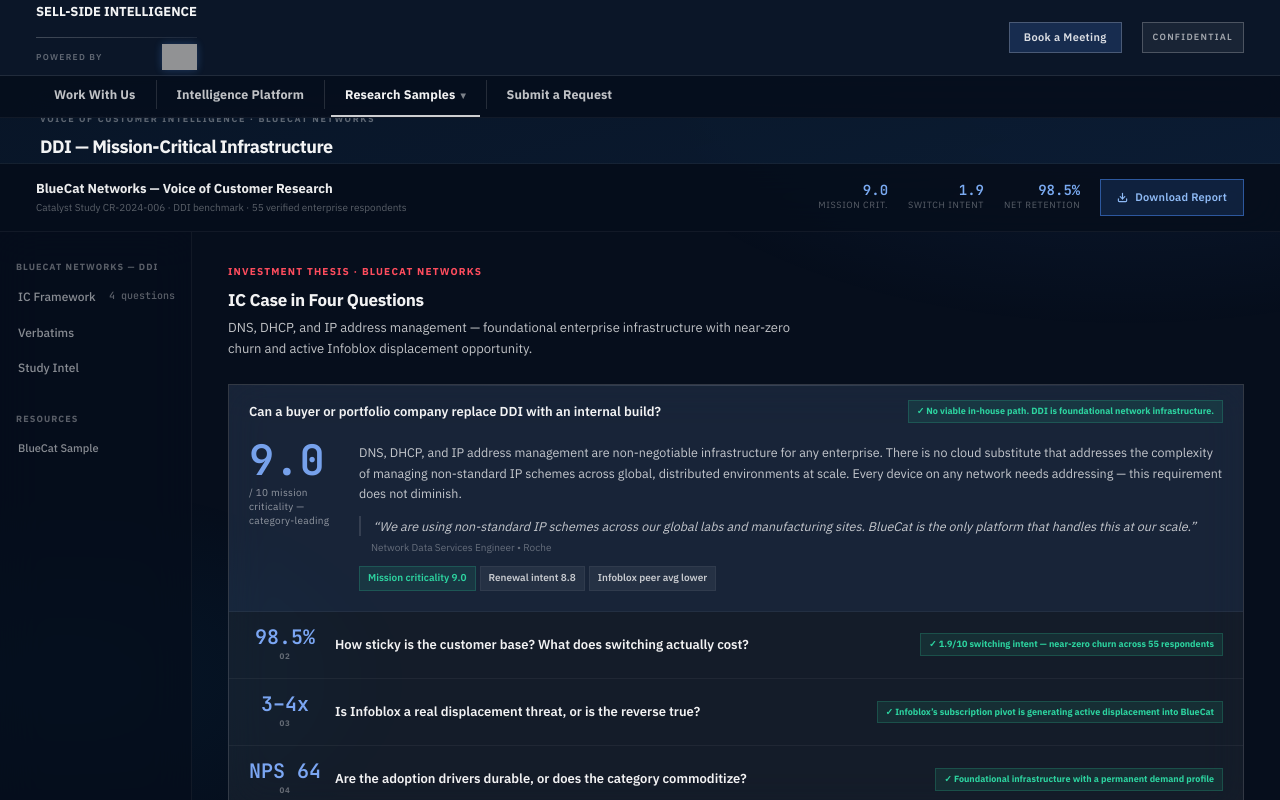
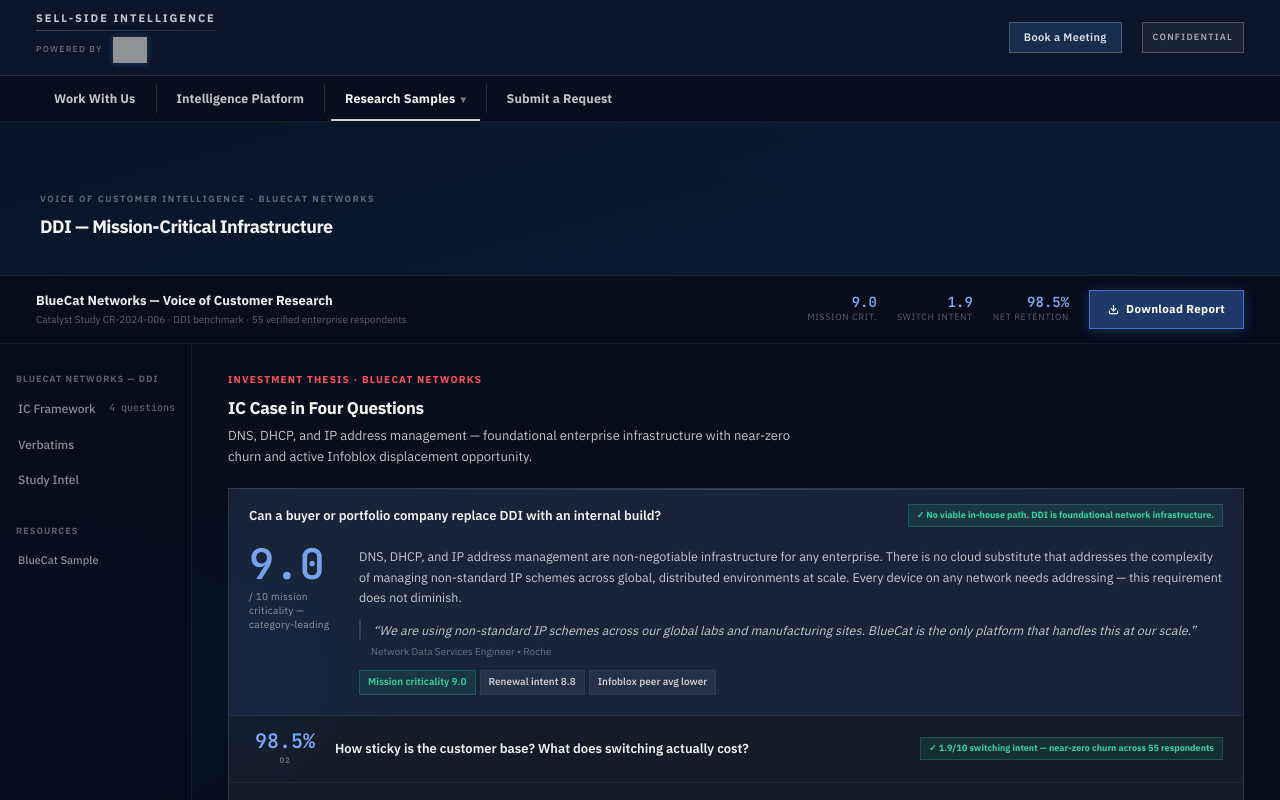
Before and after one commit to Crossover-Research/sell-side-overview-site, a Next.js app: page /bluecat in a window 1280 px wide. Shown: the top 800 px of the page. Built offline with nearby package versions, Linux system fonts and the light colour scheme; grey boxes are pictures that could not be loaded.

Commit message:
Update app/globals.css

```diff
--- a/app/globals.css
+++ b/app/globals.css
@@ -52,13 +52,18 @@
   --content-pad: 36px;
 
   /* Layout heights */
-  --topbar-h: 72px;
+  --topbar-h: 76px;
+  --tabnav-h: 42px;
+  --research-header-h: 50px;
 
   /* Motion */
   --ease: cubic-bezier(.22,.68,0,1.15);
   --ease-s: cubic-bezier(.4,0,.2,1);
   --blur: blur(20px);
 }
+
+/* Anchor scroll offset — accounts for fixed topbar + sticky tabnav */
+[id] { scroll-margin-top: calc(var(--topbar-h) + var(--tabnav-h) + 16px); }
 
 /* ── RESET ──────────────────────────────────────────────────────────────────── */
 *, *::before, *::after { box-sizing: border-box; margin: 0; padding: 0; }
@@ -106,11 +111,10 @@
   display: inline-flex; flex-direction: column; align-items: stretch; gap: 0;
 }
 .topbar-brand-eyebrow {
-  font-size: 13px; font-weight: 700; text-transform: uppercase;
-  color: rgba(255,255,255,.95); line-height: 1; width: 100%;
-  text-align: justify; text-align-last: justify;
+  font-size: 11px; font-weight: 700; text-transform: uppercase;
+  letter-spacing: .18em;
+  color: rgba(255,255,255,.75); line-height: 1;
 }
-.topbar-brand-eyebrow::after { content: ''; display: inline-block; width: 100%; }
 .topbar-brand-divider {
   width: 100%; height: 1px;
   background: linear-gradient(90deg, rgba(255,255,255,.22), rgba(255,255,255,.08));
@@ -123,6 +127,12 @@
   text-transform: uppercase; color: rgba(255,255,255,.35);
   white-space: nowrap;
 }
+.topbar-brand-name {
+  font-size: 14px; font-weight: 800; letter-spacing: .06em;
+  text-transform: uppercase; color: rgba(255,255,255,.9);
+  white-space: nowrap;
+}
+.topbar-brand-accent { color: rgba(74,143,232,.95); }
 .topbar-logo-img {
   height: 26px; width: auto;
   filter: brightness(0) invert(1);
@@ -145,9 +155,8 @@
 /* ── HERO ────────────────────────────────────────────────────────────────────── */
 .hero {
   background: linear-gradient(165deg, rgba(8,21,38,.97) 0%, rgba(12,29,52,.92) 100%);
-  padding: 0 var(--content-pad) 0;
-  padding-top: calc(42px + 24px);
-  padding-top: calc(42px + 24px);
+  padding: 0 var(--content-pad) 32px;
+  padding-top: calc(var(--topbar-h) + var(--tabnav-h) + 28px);
   position: relative;
   z-index: 1;
   border-bottom: 1px solid var(--br-lo);
@@ -273,8 +282,8 @@
 .tab-btn.tab-sep.active { color: var(--t0); }
 
 /* ── CONTENT ─────────────────────────────────────────────────────────────────── */
-.content-wrap  { max-width: var(--content-max); margin: 0 auto; padding: var(--sp-8) var(--content-pad); }
-.content-inner { padding: var(--sp-8) var(--content-pad); }
+.content-wrap  { max-width: var(--content-max); margin: 0 auto; padding: 24px var(--content-pad); }
+.content-inner { padding: 28px var(--content-pad); }
 
 /* Two-column layout for research tabs */
 .research-layout { display: grid; grid-template-columns: 192px 1fr; position: relative; z-index: 1; }
@@ -283,8 +292,8 @@
   backdrop-filter: var(--blur); -webkit-backdrop-filter: var(--blur);
   border-right: 1px solid var(--br-lo);
   padding: 18px 0;
-  position: sticky; top: calc(var(--topbar-h) + 50px);
-  height: calc(100vh - calc(var(--topbar-h) + 50px)); overflow-y: auto;
+  position: sticky; top: calc(var(--topbar-h) + var(--tabnav-h) + var(--research-header-h));
+  height: calc(100vh - var(--topbar-h) - var(--tabnav-h) - var(--research-header-h)); overflow-y: auto;
 }
 .sidebar-group  { font-size: 9px; font-weight: 700; letter-spacing: .12em; text-transform: uppercase; color: var(--t3); padding: 10px 16px 4px; }
 .sidebar-item {
@@ -299,7 +308,7 @@
 .sidebar-item.active .sidebar-badge { color: rgba(120,170,255,.7); }
 
 /* ── SECTION HEADERS ─────────────────────────────────────────────────────────── */
-.section-header { margin-bottom: var(--sp-6); }
+.section-header { margin-bottom: var(--sp-5); }
 .section-eyebrow { font-size: 10px; font-weight: 700; letter-spacing: .12em; text-transform: uppercase; color: var(--red); margin-bottom: 6px; }
 .section-title   { font-size: 17px; font-weight: 700; color: var(--t0); letter-spacing: -.02em; margin-bottom: 4px; }
 .section-lead    { font-size: 13px; color: var(--t1); line-height: 1.6; max-width: 580px; }
@@ -320,7 +329,7 @@
 /* ── TRACK RECORD ─────────────────────────────────────────────────────────────── */
 .track-record {
   display: grid; grid-template-columns: repeat(4, 1fr);
-  margin-bottom: var(--sp-6);
+  margin-bottom: var(--sp-5);
   background: var(--glass-hi);
   backdrop-filter: var(--blur); -webkit-backdrop-filter: var(--blur);
   border: 1px solid var(--br-hi); position: relative; overflow: hidden;
@@ -433,7 +442,7 @@
 .verbatim-attr  { font-size: 10px; color: var(--t3); }
 
 /* ── ADVANTAGE CARDS ──────────────────────────────────────────────────────────── */
-.advantage-grid { display: grid; grid-template-columns: repeat(auto-fit, minmax(280px, 1fr)); gap: 1px; background: var(--br-lo); margin-bottom: var(--sp-6); }
+.advantage-grid { display: grid; grid-template-columns: repeat(auto-fit, minmax(280px, 1fr)); gap: 1px; background: var(--br-lo); margin-bottom: var(--sp-5); }
 .advantage-card { background: var(--glass-hi); backdrop-filter: var(--blur); -webkit-backdrop-filter: var(--blur); padding: 20px; transition: background .15s; }
 .advantage-card:hover { background: rgba(255,255,255,.07); }
 .advantage-title { font-size: 13px; font-weight: 700; color: var(--t0); margin-bottom: 6px; }
@@ -511,11 +520,14 @@
 
 /* ── RESEARCH HEADER ─────────────────────────────────────────────────────────── */
 .research-header {
-  background: rgba(6,14,28,.88);
+  background: rgba(6,14,28,.96);
   backdrop-filter: var(--blur); -webkit-backdrop-filter: var(--blur);
   border-bottom: 1px solid var(--br-lo);
   padding: 14px var(--content-pad);
   display: flex; align-items: center; justify-content: space-between;
+  position: sticky;
+  top: calc(var(--topbar-h) + var(--tabnav-h));
+  z-index: 150;
 }
 .research-brand { display: flex; align-items: center; gap: 10px; }
 .research-brand-logo { height: 18px; filter: brightness(0) invert(1); opacity: .7; }
@@ -621,8 +633,8 @@
 /* Hero */
 .ib-hero {
   background: linear-gradient(168deg, #05101f 0%, #0a1e38 55%, #0e2545 100%);
-  padding: 60px 0 0;
-  padding-top: calc(42px + 40px);
+  padding: 0 0 0;
+  padding-top: calc(var(--topbar-h) + var(--tabnav-h) + 44px);
   position: relative; z-index: 1;
   border-bottom: 1px solid var(--br-lo);
 }
@@ -643,7 +655,7 @@
 .ib-metric-lbl { font-size: 10px; color: var(--t3); letter-spacing: .06em; line-height: 1.4; }
 
 /* Proof bar */
-.ib-proof { background: rgba(255,255,255,.03); border-bottom: 1px solid var(--br-lo); padding: 28px 0; }
+.ib-proof { background: rgba(255,255,255,.03); border-bottom: 1px solid var(--br-lo); padding: 20px 0; }
 .ib-proof-quote { font-size: 15px; color: var(--t1); font-style: italic; line-height: 1.65; margin-bottom: 12px; max-width: 820px; }
 .ib-proof-attr { display: flex; align-items: center; gap: 8px; }
 .ib-proof-name { font-size: 11px; font-weight: 700; color: var(--t2); letter-spacing: .05em; }
@@ -651,12 +663,12 @@
 .ib-proof-role { font-size: 11px; color: var(--t3); }
 
 /* Sections */
-.ib-section { padding: 56px 0; position: relative; z-index: 1; }
+.ib-section { padding: 44px 0; position: relative; z-index: 1; }
 .ib-section-alt  { background: rgba(255,255,255,.025); border-top: 1px solid var(--br-lo); border-bottom: 1px solid var(--br-lo); }
 .ib-section-dark { background: linear-gradient(168deg, #050e1a 0%, #081525 100%); border-top: 1px solid var(--br-lo); }
 .ib-section-eyebrow { font-size: 10px; font-weight: 700; letter-spacing: .12em; text-transform: uppercase; color: var(--red); margin-bottom: 6px; }
 .ib-section-title { font-size: 24px; font-weight: 700; color: var(--t0); letter-spacing: -.025em; margin-bottom: 8px; line-height: 1.25; }
-.ib-section-desc  { font-size: 13.5px; color: var(--t1); line-height: 1.65; max-width: 620px; margin-bottom: 36px; }
+.ib-section-desc  { font-size: 13.5px; color: var(--t1); line-height: 1.65; max-width: 640px; margin-bottom: 28px; }
 
 /* Workflow map */
 .ib-workflow { display: grid; grid-template-columns: repeat(6, 1fr); gap: 1px; background: var(--br-lo); }
@@ -667,7 +679,7 @@
 .ib-stage-desc  { font-size: 11px; color: var(--t2); line-height: 1.5; }
 
 /* Capability tabs */
-.ib-cap-tabs { display: flex; gap: 4px; margin-bottom: 32px; flex-wrap: wrap; }
+.ib-cap-tabs { display: flex; gap: 4px; margin-bottom: 24px; flex-wrap: wrap; }
 .ib-cap-tab {
   font-family: var(--font-body); font-size: 12px; font-weight: 500;
   padding: 9px 20px;
@@ -680,7 +692,7 @@
 .ib-cap-tab.active { background: rgba(77,144,254,.15); border-color: rgba(77,144,254,.4); color: rgba(150,195,255,.95); font-weight: 600; }
 
 /* Problem / Answer framing */
-.ib-framing { display: grid; grid-template-columns: 1fr auto 1fr; gap: 24px; align-items: start; padding: 22px 26px; background: var(--glass-lo); border: 1px solid var(--br-lo); margin-bottom: 24px; }
+.ib-framing { display: grid; grid-template-columns: 1fr auto 1fr; gap: 24px; align-items: start; padding: 20px 24px; background: var(--glass-lo); border: 1px solid var(--br-lo); margin-bottom: 20px; }
 .ib-framing-label { font-size: 9px; font-weight: 700; letter-spacing: .12em; text-transform: uppercase; color: var(--t3); margin-bottom: 6px; }
 .ib-framing-text { font-size: 13px; color: var(--t1); line-height: 1.6; }
 .ib-framing-answer { background: rgba(77,144,254,.06); padding: 16px 20px; border: 1px solid rgba(77,144,254,.15); }
@@ -734,7 +746,7 @@
 .ib-sample-link { font-size: 12px; font-weight: 600; color: rgba(130,175,255,.9); }
 
 /* CTA section */
-.ib-cta { background: linear-gradient(168deg, #060f1d 0%, #0a1a30 100%); padding: 72px 0; border-top: 1px solid var(--br-lo); position: relative; z-index: 1; }
+.ib-cta { background: linear-gradient(168deg, #060f1d 0%, #0a1a30 100%); padding: 52px 0; border-top: 1px solid var(--br-lo); position: relative; z-index: 1; }
 .ib-cta-title { font-size: 26px; font-weight: 700; color: var(--t0); letter-spacing: -.02em; margin-bottom: 12px; }
 .ib-cta-sub   { font-size: 14px; color: var(--t1); line-height: 1.65; max-width: 520px; margin: 0 auto 32px; }
 .ib-cta-btn   { display: inline-flex; align-items: center; justify-content: center; padding: 11px 28px; background: rgba(255,255,255,.95); font-family: var(--font-body); font-size: 12px; font-weight: 700; color: #05101f; text-decoration: none; transition: all .15s; }
@@ -775,22 +787,24 @@
 /* Research header download button */
 .research-download-btn {
   display: inline-flex; align-items: center; gap: 7px;
-  padding: 8px 16px;
-  border: 1px solid rgba(77,144,254,.5);
-  font-size: 11px; font-weight: 600;
-  color: rgba(150,195,255,.95);
+  padding: 9px 18px;
+  border: 1px solid rgba(77,144,254,.7);
+  font-size: 11.5px; font-weight: 700;
+  color: #fff;
   text-decoration: none;
-  background: rgba(77,144,254,.15);
+  background: rgba(77,144,254,.35);
   transition: all .15s;
   white-space: nowrap;
   flex-shrink: 0;
-  letter-spacing: .02em;
+  letter-spacing: .03em;
+  box-shadow: 0 2px 12px rgba(77,144,254,.25);
 }
 .research-download-btn:hover {
-  background: rgba(77,144,254,.28);
-  border-color: rgba(77,144,254,.7);
+  background: rgba(77,144,254,.55);
+  border-color: rgba(77,144,254,.9);
   color: #fff;
   transform: translateY(-1px);
+  box-shadow: 0 4px 18px rgba(77,144,254,.4);
 }
 
 /* ── TAB DROPDOWN ────────────────────────────────────────────────────────── */
@@ -924,6 +938,12 @@
   margin-bottom: 28px;
   border-bottom: 1px solid var(--br-lo);
   padding-bottom: 0;
+  position: sticky;
+  top: calc(var(--topbar-h) + var(--tabnav-h) + var(--research-header-h));
+  background: var(--bg-base);
+  z-index: 100;
+  padding-top: 14px;
+  margin-top: -14px;
 }
 .rc-section-tab {
   all: unset;
@@ -1005,7 +1025,6 @@
 
 .topbar-logo-fallback { display: none; font-size: 13px; font-weight: 800; letter-spacing: .08em; text-transform: uppercase; color: rgba(255,255,255,.82); }
 
-.topbar-brand-row { display: flex; align-items: center; justify-content: space-between; width: 100%; }
 
 /* ── TOPBAR ENTRANCE ANIMATION ───────────────────────────────────────────── */
 @keyframes topbar-fade-up {
@@ -1024,9 +1043,6 @@
 
 .topbar-brand-divider {
   animation: divider-draw .5s cubic-bezier(.4,0,.2,1) .2s both;
-}
-.topbar-brand-row {
-  animation: topbar-fade-up .4s cubic-bezier(.22,.68,0,1.2) .3s both;
 }
 .topbar-logo-img {
   animation: logo-pulse-glow 3.6s ease-in-out 1.2s infinite;
```
